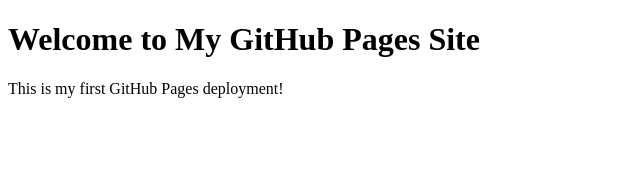
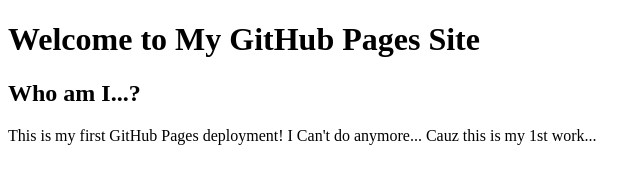
Before and after one commit to takeomiyoshimura1839/my-first-web-app, a plain HTML site: page index.html in a window 1280 px wide. Shown: the whole page, without its empty margins (0-640 px from the left). Drawn offline with Linux system fonts and the light colour scheme.

Commit message:
Add files via upload

```diff
--- a/index.html
+++ b/index.html
@@ -7,6 +7,9 @@
 </head>
 <body>
     <h1>Welcome to My GitHub Pages Site</h1>
-    <p>This is my first GitHub Pages deployment!</p>
+    <h2>Who am I...?</h2>
+    <p1>This is my first GitHub Pages deployment!</p1>
+    <p2>I Can't do anymore... Cauz this is my 1st work...</p2>
+
 </body>
 </html>
```
